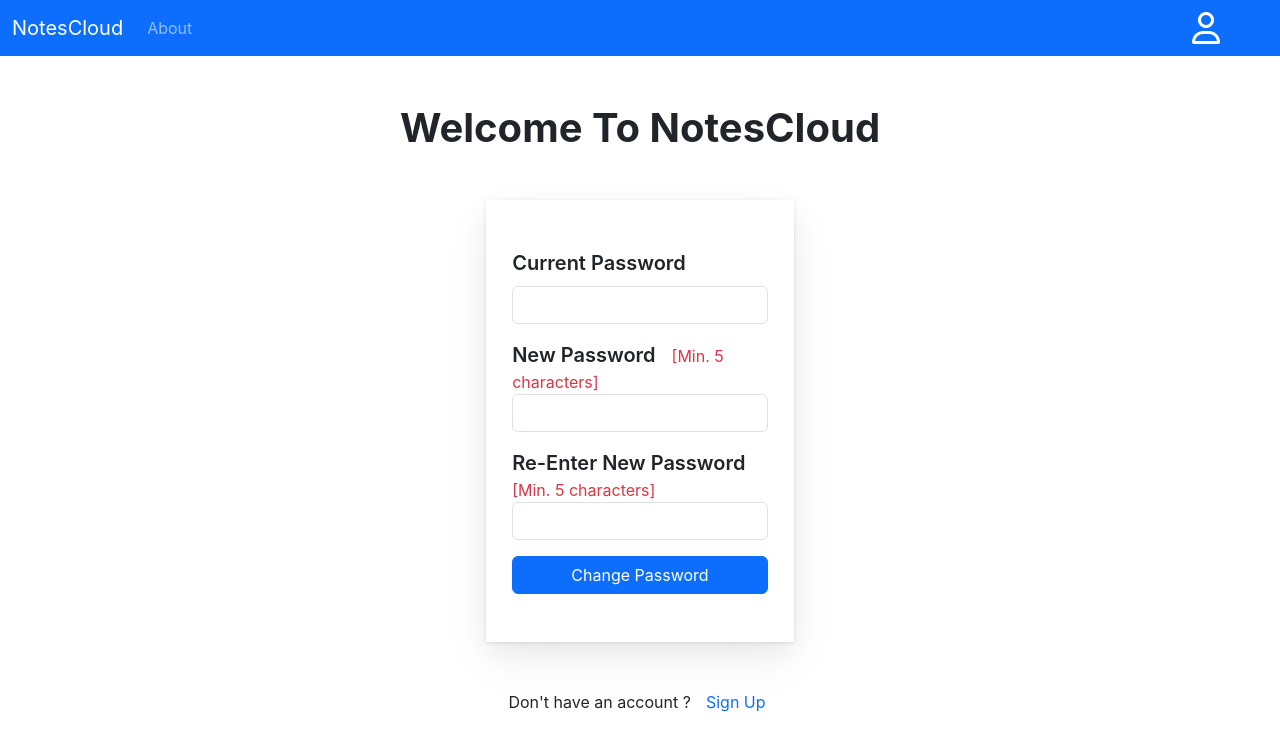
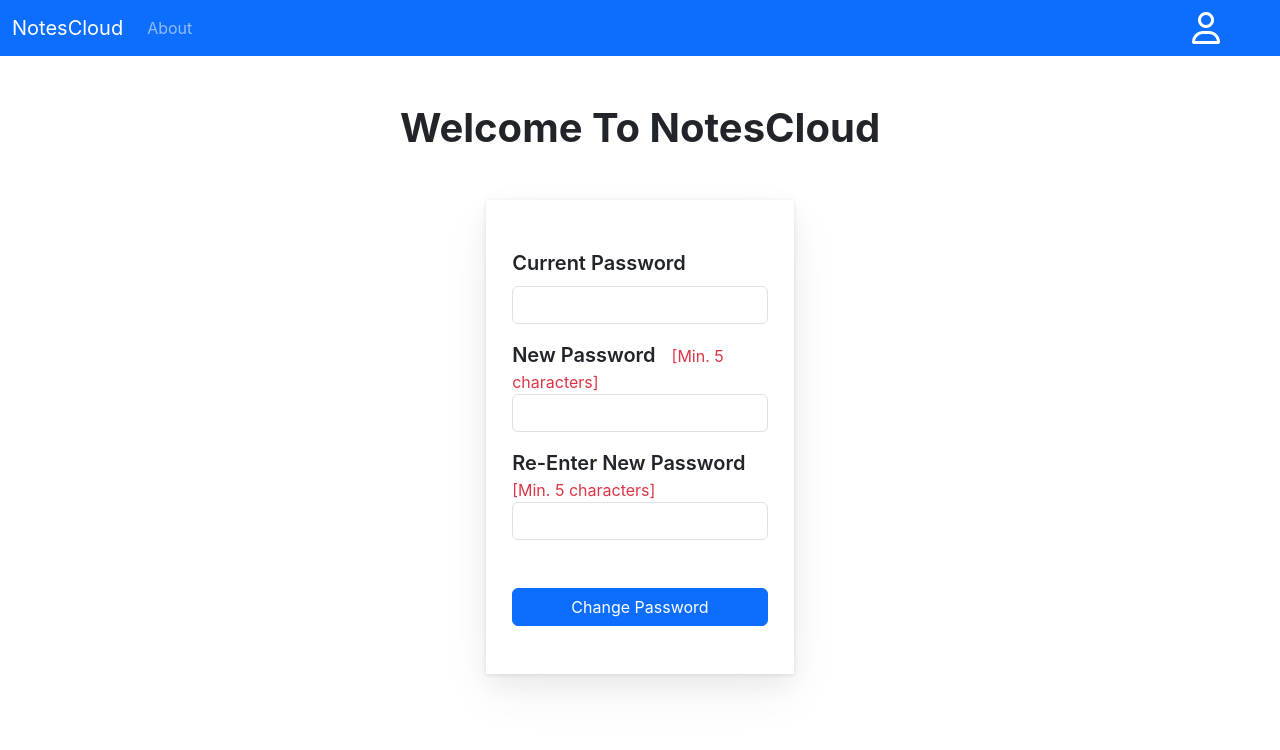
Before and after one commit to aryangupta0001/notescloud, a React (Create React App) app: page /changePass in a window 1280 px wide. Shown: the top 750 px of the page. Built offline with nearby package versions, Linux system fonts and the light colour scheme.

Commit message:
change password bugs fixeed

```diff
--- a/src/components/ChangePass.js
+++ b/src/components/ChangePass.js
@@ -16,7 +16,7 @@ const ChangePass = () => {
     const handleOnSubmit = async (e) => {
         e.preventDefault();
 
-        const { password, newpassword, cnfpassword } = credentials;
+        const { password, newpassword } = credentials;
 
         setCred({ password: "", newpassword: "", cnfpassword: "" });
 
@@ -28,8 +28,7 @@ const ChangePass = () => {
         <div className="w-50 m-auto">
             <h1 className="mt-5 fw-bold fs-1 mb-0"><center>Welcome To NotesCloud</center></h1>
             <div className='container my-5 m-auto' >
-                <form onSubmit={handleOnSubmit}>
-                    <div className='py-5 m-auto' style={{ width: "50%", boxShadow: "0 10px 24px hsla(0,0%,0%,0.05), 0 20px 48px hsla(0, 0%, 0%, 0.05), 0 1px 4px hsla(0, 0%, 0%, 0.1)" }}  >
+                <form onSubmit={handleOnSubmit} className='py-5 m-auto' style={{ width: "50%", boxShadow: "0 10px 24px hsla(0,0%,0%,0.05), 0 20px 48px hsla(0, 0%, 0%, 0.05), 0 1px 4px hsla(0, 0%, 0%, 0.1)" }}>
                     <div className="m-auto" style={{ width: "83%" }}>
                         <label htmlFor="password" className="form-label d-block fw-semibold fs-5" style={{ fontFamily: '-apple-system, BlinkMacSystemFont, "Segoe UI Adjusted", "Segoe UI", "Liberation Sans", sans-serif' }}>Current Password</label>
                         <input type="password" className="form-control m-auto" id="password" name="password" value={credentials.password} onChange={onChange} />
@@ -48,15 +47,8 @@ const ChangePass = () => {
                         <input type="password" className="form-control m-auto" id="cnfpassword" name='cnfpassword' value={credentials.cnfpassword} onChange={onChange} autoComplete='on' />
                     </div>
 
-                        <button type="submit" className="btn btn-primary m-auto d-block mt-3" style={{ width: "83%" }}>Change Password</button>
-                    </div>
+                    <button type="submit" className="btn btn-primary m-auto d-block mt-5" style={{ width: "83%" }}>Change Password</button>
                 </form>
-
-                <center className='mt-5'>
-                    Don't have an account ?
-                    <button className="navbar-brand text-primary" onClick={() => { setToggleLogin(false) }} style={{ border: "none", background: "none" }}>&nbsp; Sign Up</button>
-                </center>
-
             </div >
         </div>
     )
--- a/src/components/Navbar.js
+++ b/src/components/Navbar.js
@@ -1,5 +1,5 @@
-import React, { useState, useContext, useEffect } from 'react'
-import { Link, useLocation } from 'react-router-dom'
+import React, { useState, useContext, useEffect } from 'react';
+import { Link, useLocation } from 'react-router-dom';
 import { useNavigate } from "react-router-dom";
 
 import noteContext from '../context/notes/noteContext';
@@ -80,7 +80,17 @@ const Navbar = () => {
 
 
     const handleChangePassword = () => {
-        navigate("/changePass")
+        navigate("/changePass");
+
+        setTimeout(() => {
+            const target = document.getElementById("password");
+            console.log(target);
+
+            if (target) {
+                target.focus();
+                setProfile(false);
+            }
+        }, 0);
     }
 
 
@@ -127,7 +137,7 @@ const Navbar = () => {
 
                                     <hr />
 
-                                    <div onClick={handleChangePassword}>
+                                    <div className='pointer' onClick={handleChangePassword}>
                                         Change Password
                                     </div>
 
@@ -137,7 +147,7 @@ const Navbar = () => {
                                 </>
                                 :
                                 <>
-                                    <div onClick={() => { navigate("/") }}>Log In / Sign Up</div>
+                                    <div className='pointer' onClick={() => { navigate("/") }}>Log In / Sign Up</div>
                                 </>
                             }
                         </div>
--- a/src/context/notes/NoteState.js
+++ b/src/context/notes/NoteState.js
@@ -173,8 +173,7 @@ const NoteState = (props) => {
 
 
     const changePass = async (password, newpassword) => {
-        console.log("ChangePass invoked");
-
+        try {
             const response = await fetch(`${HOST}/api/auth/changepass`, {
                 method: "PUT",
                 headers: {
@@ -186,8 +185,18 @@ const NoteState = (props) => {
 
             const json = await response.json();
 
-        console.log(json);
+            if (json.success) {
+                showAlert({ type: "User", operation: "Passsword Changed" });
 
+            }
+            else {
+                alert(json.error);
+            }
+
+        }
+        catch (error) {
+            alert(error.message);
+        }
 
     }
 
```
Also changed, not shown: 1 other file (tests, documents, lock files or other folders). Lines whose indentation alone changed are shown as unchanged.
